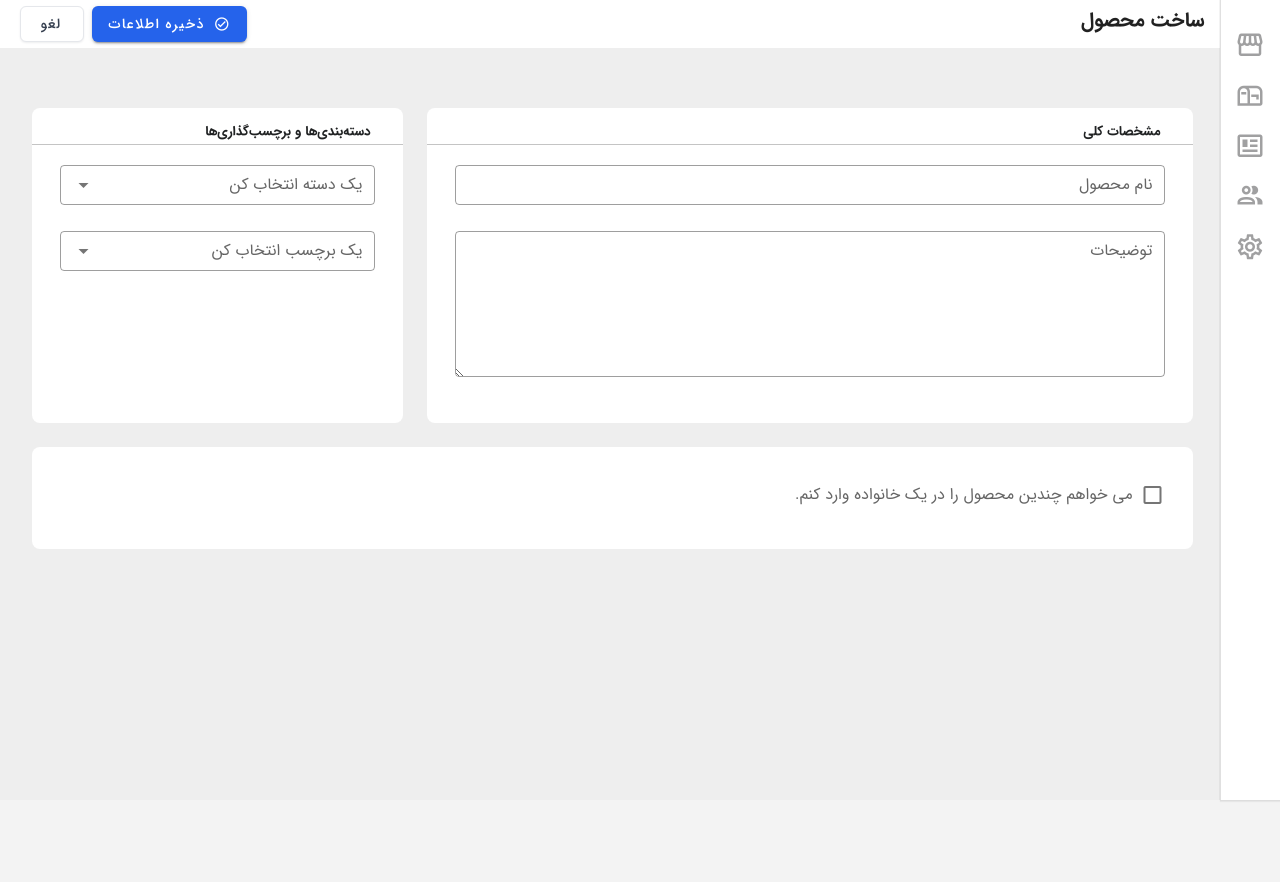
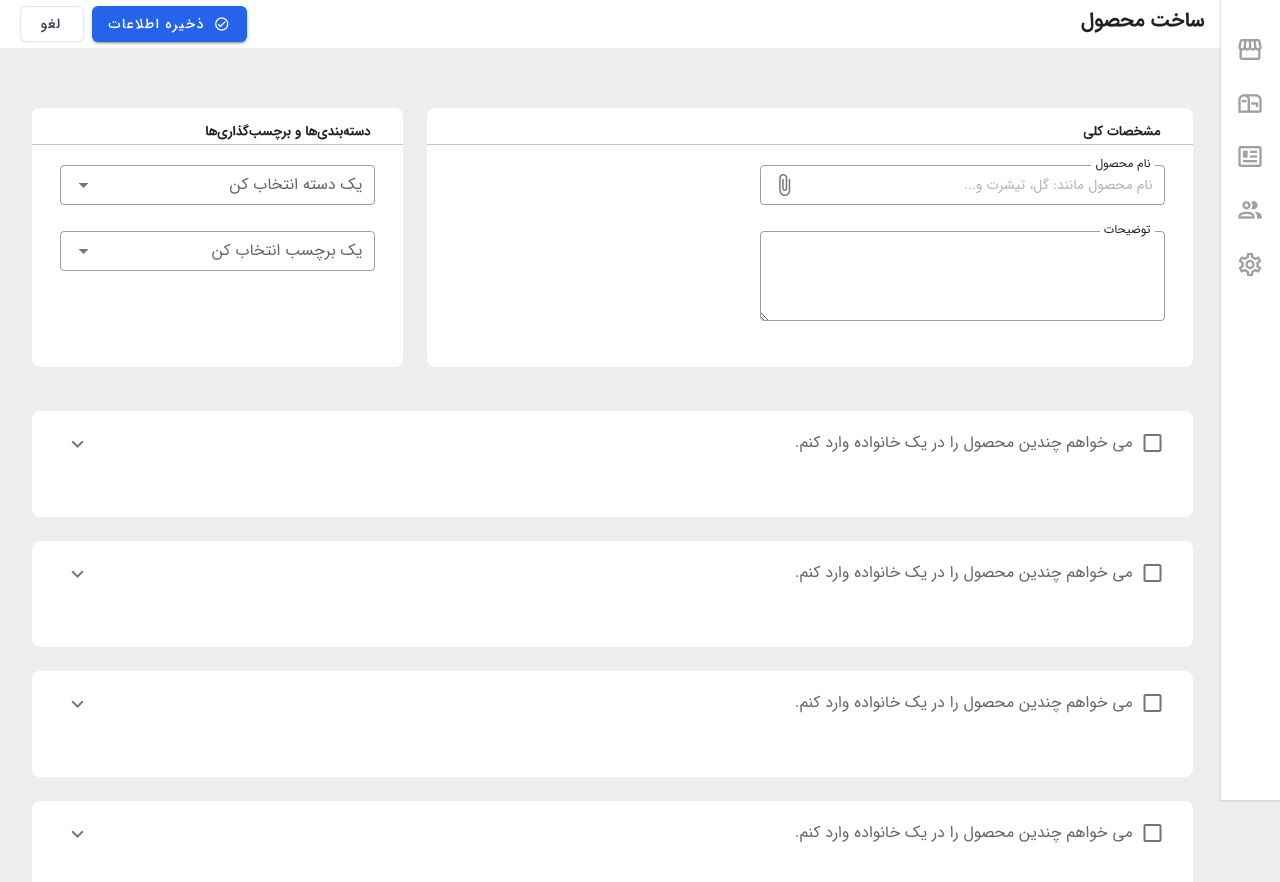
Before and after one commit to yahyahosseini1989/pozitron, a Vue app: page /UNewProduct in a window 1280 px wide. Shown: the top 882 px of the page. Before the commit the page ends 800 px from the top, so only its background shows below. Built offline with nearby package versions, Linux system fonts and the light colour scheme.

Commit message:
#12 - Feature: change style legend in fields

```diff
--- a/src/assets/css/app.scss
+++ b/src/assets/css/app.scss
@@ -80,8 +80,8 @@ div {
 }
 
 html {
-  overflow-x: hidden;
-  overflow-y: hidden;
+  // overflow-x: hidden;
+  // overflow-y: hidden;
   margin: 0;
   padding: 0;
 }
@@ -111,6 +111,24 @@ a,
   align-items: center;
 }
 
+input {
+  // font-family: Vazir FD;
+  font-style: normal;
+  font-weight: normal;
+  font-size: 14px;
+}
+
+input::placeholder {
+  // font-family: Vazir FD;
+  font-size: 14px;
+  font-style: normal;
+  font-weight: 400;
+  line-height: 24px;
+  letter-spacing: 0em;
+  text-align: right;
+  color: #b4b4b4 !important;
+}
+
 /* *************  sidebar  ************* */
 .by-sidebar {
   display: flex;
@@ -128,8 +146,9 @@ a,
 
   .by-icon {
     display: block;
-    margin: 20px auto;
+    margin: 25px auto;
     color: rgba(17, 17, 19, 0.4);
+    size: 10px;
   }
 }
 
@@ -180,11 +199,32 @@ a,
     margin: 20px;
   }
 
+  /* *************  customise fields  ************* */
+  .byField {
+    position: relative;
+
+    .legend {
+      position: absolute;
+      background: white;
+      right: 10px;
+      top: -10px;
+      padding: 0 4px;
+      z-index: 1;
+      color: #202223;
+      // font-family: Vazir FD;
+      font-style: normal;
+      font-weight: normal;
+      font-size: 12px;
+    }
+  }
+
   /* *************  by-text  ************* */
-  // .byText {
+  .byText {
+  }
 
-  // }
+  /* *************  by-Textarea  ************* */
+  .byTextarea {
+  }
 
   /* *************  by-app-header  ************* */
-
 }
--- a/src/components/BySidebar.vue
+++ b/src/components/BySidebar.vue
@@ -5,11 +5,12 @@
     right
     class="by-sidebar"
     mini-variant
+
   >
     <router-link to="/">
       <v-icon
         class="by-icon"
-        size="30px"
+        size="28px"
       >
         mdi-storefront-outline
       </v-icon>
@@ -17,7 +18,7 @@
     <router-link to="/UNewProduct">
       <v-icon
         class="by-icon"
-        size="30px"
+        size="28px"
       >
         mdi-mailbox-outline
       </v-icon>
@@ -25,7 +26,7 @@
     <router-link to="/UNewProduct">
       <v-icon
         class="by-icon"
-        size="30px"
+        size="28px"
       >
         mdi-newspaper-variant-outline
       </v-icon>
@@ -33,7 +34,7 @@
     <router-link to="/UNewProduct">
       <v-icon
         class="by-icon"
-        size="30px"
+        size="28px"
       >
         mdi-account-multiple-outline
       </v-icon>
@@ -41,7 +42,7 @@
     <router-link to="/UNewProduct">
       <v-icon
         class="by-icon"
-        size="30px"
+        size="28px"
       >
         mdi-cog-outline
       </v-icon>
--- a/src/components/common/BySheet.vue
+++ b/src/components/common/BySheet.vue
@@ -1,11 +1,11 @@
 <template>
   <v-sheet
-  class="bySheet"
+    class="bySheet "
   >
-    <div class="subtitle" :class="title ? 'hasBorder' : ''">
+    <div :class="`${title ? 'hasBorder' : 'd-none'} subtitle`">
       <h5 class="pt-3 px-3">{{ title }}</h5>
     </div>
-    <div class="bySheetBody px-2 ">
+    <div class="bySheetBody px-2">
       <slot />
     </div>
   </v-sheet>
--- a/src/components/common/ByText.vue
+++ b/src/components/common/ByText.vue
@@ -1,22 +1,39 @@
 <template>
   <!-- :hint="hint" خطای نمایشی زیر فیلد -->
+  <div class="byField">
+    <span class="legend">{{label}}</span>
     <v-text-field
       class="byText"
-    :label="label"
       :value="value"
       :placeholder="placeholder"
       outlined
       dense
-  ></v-text-field>
+    >
+      <template slot="append">
+        <v-icon class="byAppendIcon" @click="appendIconCallback">mdi-paperclip</v-icon>
+        <!-- <v-icon @click="appendIconCallback">mdi-close</v-icon> -->
+      </template>
+      <!-- @click:prepend="prependIconCallback" -->
+      <!-- prepend-icon="mdi-phone" -->
+    </v-text-field>
+
+  </div>
 </template>
 
 <script>
 export default {
   name: "ByText",
   props: {
+    value: { type: String, default: "" },
     label: { type: String, default: "" },
-    hint: { type: String, default: "این فیلد ضروری می باشد" },
+    // hint: { type: String, default: "این فیلد ضروری می باشد" },
+    // messages: { type: String, default: "این فیلد ضروری می باشد" },
     placeholder: { type: String, default: "" },
+  },
+  methods: {
+    appendIconCallback() {
+      this.$emit("append", this.value);
+    },
   },
 };
 </script>
--- a/src/components/common/ByTextarea.vue
+++ b/src/components/common/ByTextarea.vue
@@ -1,11 +1,14 @@
 <template>
+  <div class="byField">
+    <span class="legend">{{label}}</span>
     <v-textarea
       outlined
-    :label="label"
       :value="value"
       :placeholder="placeholder"
+      :rows="rows"
       dense
     ></v-textarea>
+  </div>
 </template>
 
 <script>
@@ -15,6 +18,7 @@ export default {
     label: { type: String, default: "" },
     value: { type: String, default: "" },
     placeholder: { type: String, default: "" },
+    rows: { type: Number, default: 5 },
   },
 };
 </script>
--- a/src/views/UPanel/UProducts/UNewProducts/partials/AddSimpleProduct.vue
+++ b/src/views/UPanel/UProducts/UNewProducts/partials/AddSimpleProduct.vue
@@ -26,16 +26,23 @@
       <v-row>
         <v-col cols="8">
           <by-sheet title="مشخصات کلی">
+            <div class="row">
+              <div class="col-md-7">
                 <by-text
                   label="نام محصول"
                   v-model="model"
-              placeholder="نام محصول را وارد نمایید"
+                  placeholder="نام محصول مانند: گل، تیشرت و..."
                 />
                 <by-textarea
                   label="توضیحات"
                   v-model="model"
-              placeholder="توضیحات محصول را وارد نمایید"
+                  :rows="3"
                 />
+              </div>
+              <div class="col-md-5">
+                <v-card></v-card>
+              </div>
+            </div>
           </by-sheet>
         </v-col>
         <v-col cols="4">
@@ -55,10 +62,61 @@
 
         <v-col cols="12">
           <by-sheet>
+            <div style="display: flex; align-items: center; justify-content: space-between;">
               <v-checkbox
                 v-model="moreProducts"
                 label="می خواهم چندین محصول را در یک خانواده وارد کنم."
               ></v-checkbox>
+              <!-- <v-spacer></v-spacer> -->
+              <v-btn icon>
+                <v-icon>mdi-chevron-down</v-icon>
+              </v-btn>
+            </div>
+          </by-sheet>
+
+        </v-col>
+        <v-col cols="12">
+          <by-sheet>
+            <div style="display: flex; align-items: center; justify-content: space-between;">
+              <v-checkbox
+                v-model="moreProducts"
+                label="می خواهم چندین محصول را در یک خانواده وارد کنم."
+              ></v-checkbox>
+              <!-- <v-spacer></v-spacer> -->
+              <v-btn icon>
+                <v-icon>mdi-chevron-down</v-icon>
+              </v-btn>
+            </div>
+          </by-sheet>
+
+        </v-col>
+        <v-col cols="12">
+          <by-sheet>
+            <div style="display: flex; align-items: center; justify-content: space-between;">
+              <v-checkbox
+                v-model="moreProducts"
+                label="می خواهم چندین محصول را در یک خانواده وارد کنم."
+              ></v-checkbox>
+              <!-- <v-spacer></v-spacer> -->
+              <v-btn icon>
+                <v-icon>mdi-chevron-down</v-icon>
+              </v-btn>
+            </div>
+          </by-sheet>
+
+        </v-col>
+        <v-col cols="12">
+          <by-sheet>
+            <div style="display: flex; align-items: center; justify-content: space-between;">
+              <v-checkbox
+                v-model="moreProducts"
+                label="می خواهم چندین محصول را در یک خانواده وارد کنم."
+              ></v-checkbox>
+              <!-- <v-spacer></v-spacer> -->
+              <v-btn icon>
+                <v-icon>mdi-chevron-down</v-icon>
+              </v-btn>
+            </div>
           </by-sheet>
 
         </v-col>
@@ -73,17 +131,9 @@ export default {
   name: "AddSimpleProduct",
   data: () => ({
     moreProducts: false,
-    model: '',
-    categories: [
-          'دسته اول',
-          'دسته دوم',
-          'دسته سوم'
-        ],
-    labels: [
-          'برچسب اول',
-          'برچسب دوم',
-          'برچسب سوم'
-        ],
+    model: "",
+    categories: ["دسته اول", "دسته دوم", "دسته سوم"],
+    labels: ["برچسب اول", "برچسب دوم", "برچسب سوم"],
   }),
   methods: {
     save() {},
```
Also changed, not shown: src/App.vue (+0 -24 lines). Lines whose indentation alone changed are shown as unchanged.
